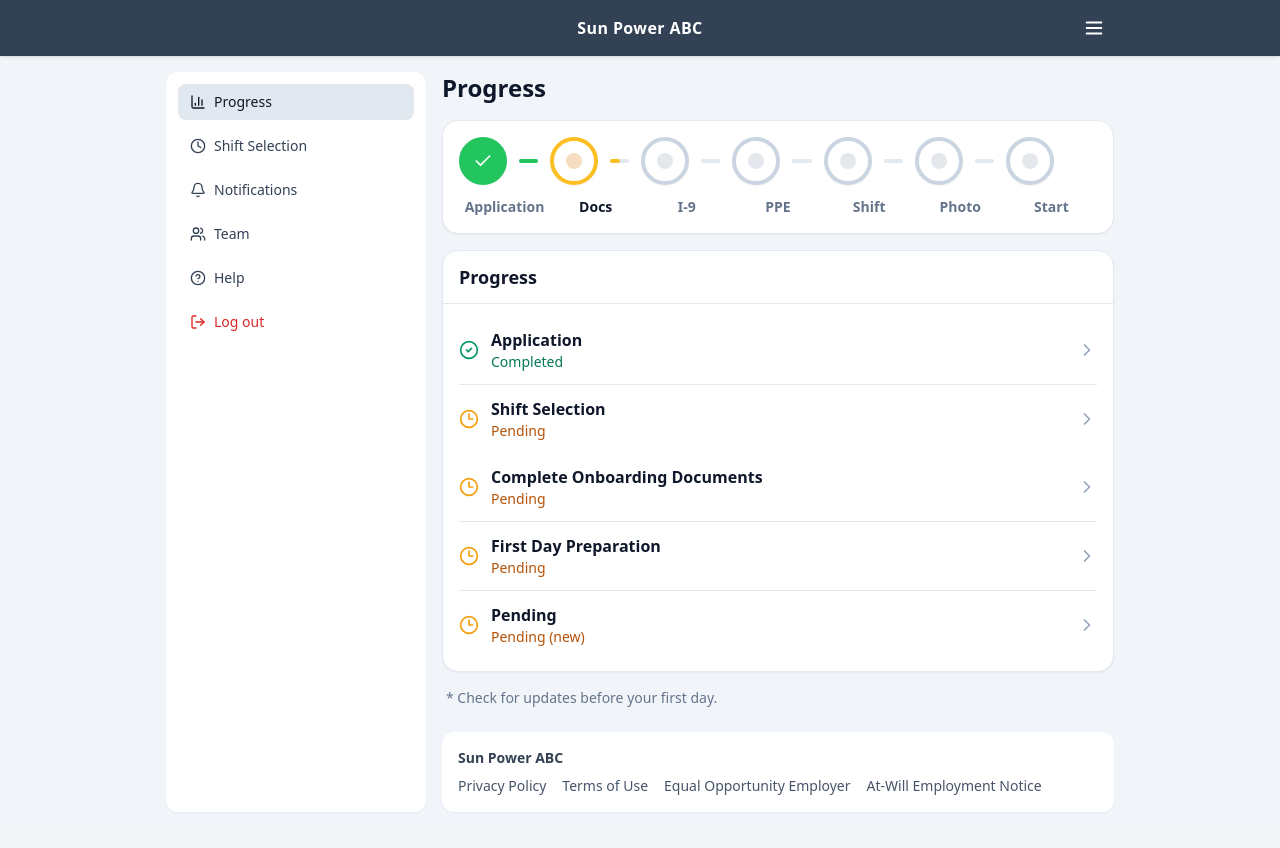
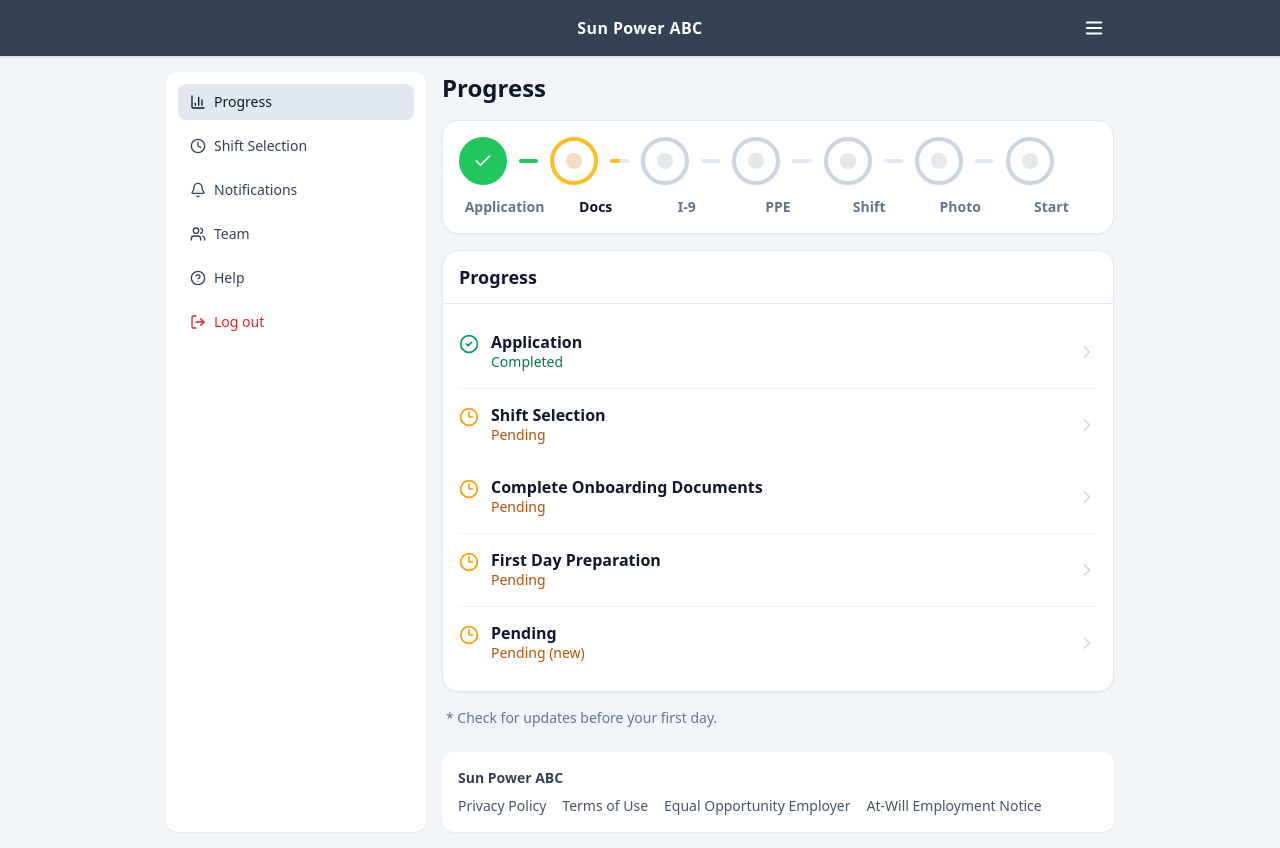
Before and after one commit to celebrityscoop868/sunpowerabc, a React (Vite) app: page /#/progress in a window 1280 px wide. Built offline with nearby package versions, Linux system fonts and the light colour scheme.

Commit message:
Update StatusRow.jsx

```diff
--- a/src/components/StatusRow.jsx
+++ b/src/components/StatusRow.jsx
@@ -6,31 +6,34 @@ export default function StatusRow({ title, status, to }) {
   const isCompleted = status === "completed";
   const isPending = status === "pending";
   const isNew = status === "pending_new";
+
   const Icon = isCompleted ? CheckCircle2 : Clock3;
 
+  const statusText = isCompleted ? "Completed" : isNew ? "Pending (new)" : isPending ? "Pending" : "Pending";
+  const statusClass = isCompleted ? "text-emerald-700" : "text-amber-700";
+  const iconClass = isCompleted ? "text-emerald-600" : "text-amber-500";
+
   const content = (
-    <div className="flex items-center justify-between py-3 border-b last:border-b-0">
-      <div className="flex items-center gap-3">
-        <Icon className={isCompleted ? "h-5 w-5 text-emerald-600" : "h-5 w-5 text-amber-500"} />
-        <div>
+    <div className="flex items-center justify-between py-4">
+      <div className="flex items-start gap-3">
+        <Icon className={`mt-0.5 h-5 w-5 ${iconClass}`} />
+        <div className="leading-tight">
           <div className="font-semibold text-slate-900">{title}</div>
-          <div className={isCompleted ? "text-emerald-700 text-sm" : "text-amber-700 text-sm"}>
-            {isCompleted ? "Completed" : isNew ? "Pending (new)" : isPending ? "Pending" : "Pending"}
-          </div>
+          <div className={`text-sm ${statusClass}`}>{statusText}</div>
         </div>
       </div>
 
-      <ChevronRight className="h-5 w-5 text-slate-400" />
+      <ChevronRight className="h-5 w-5 text-slate-300" />
     </div>
   );
 
   if (to) {
     return (
-      <Link to={to} className="block hover:bg-slate-50 rounded-md">
-        {content}
+      <Link to={to} className="block rounded-lg px-2 -mx-2 hover:bg-slate-50">
+        <div className="border-b border-slate-100 last:border-b-0">{content}</div>
       </Link>
     );
   }
 
-  return content;
+  return <div className="border-b border-slate-100 last:border-b-0">{content}</div>;
 }
```
